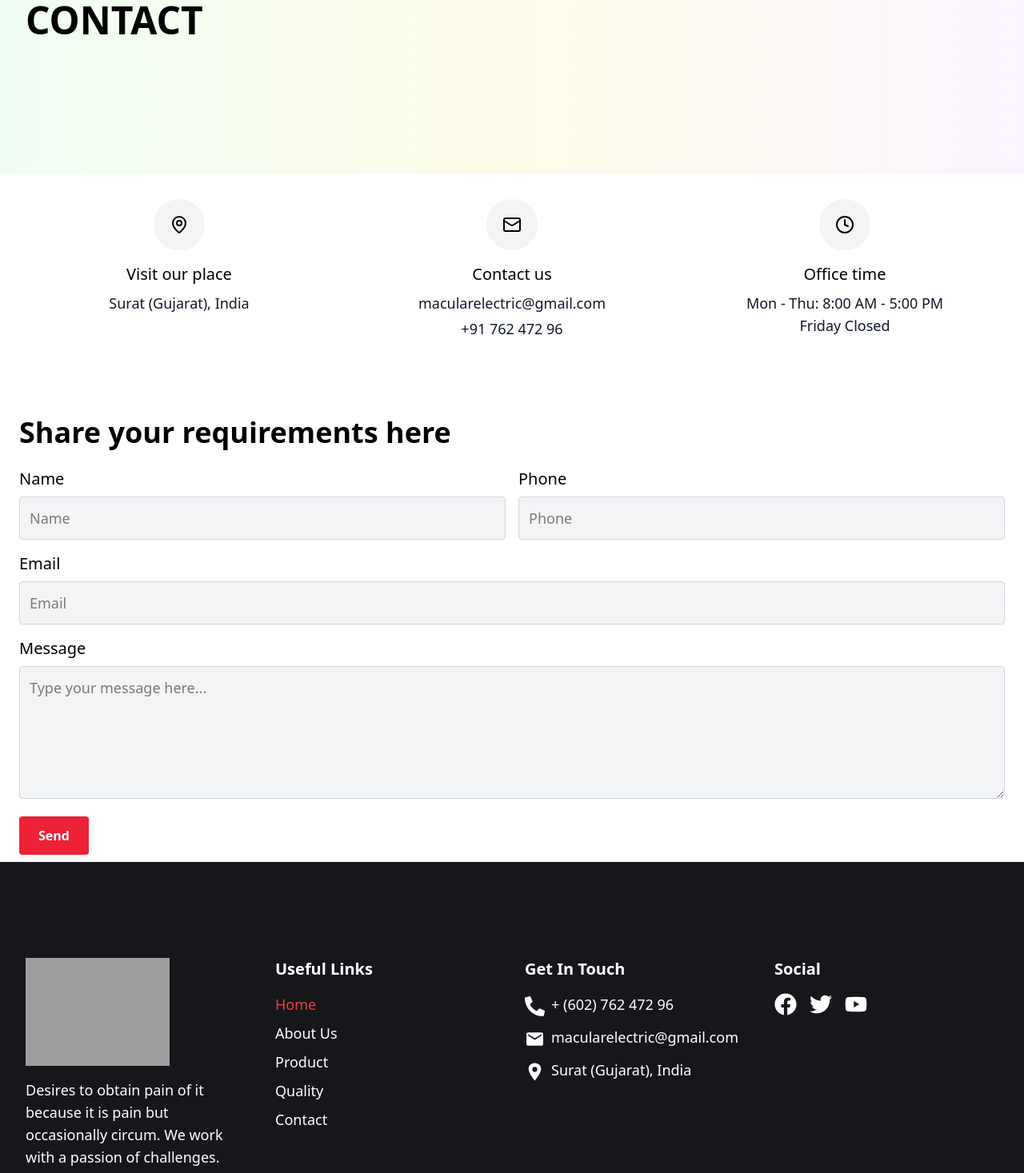
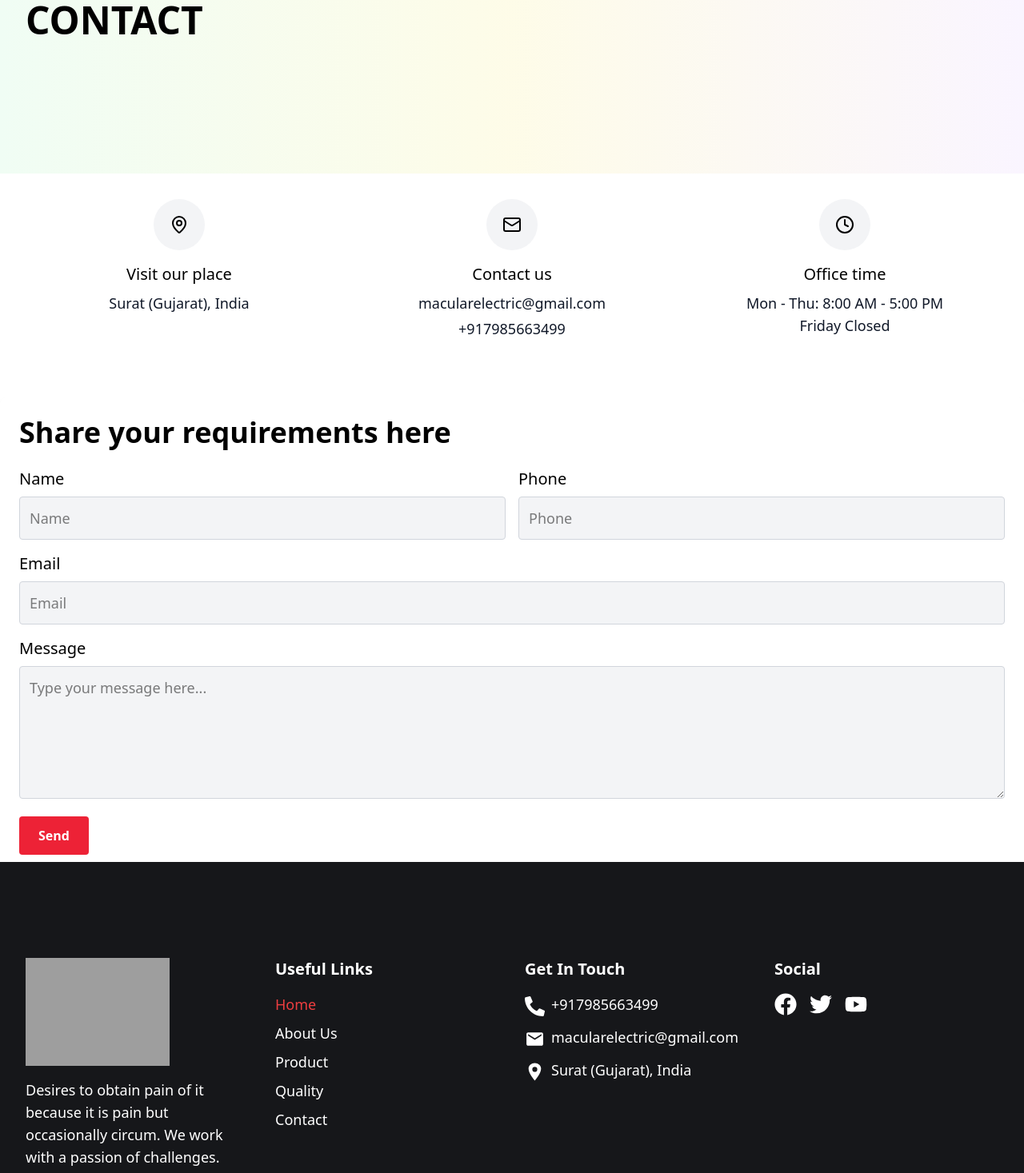
Before and after one commit to adityapandey141/macular-industries, a Next.js app: page /contact-us in a window 1280 px wide. Shown: the part 305-1772 px from the top of the page at 80% size. Built offline with nearby package versions, Linux system fonts and the light colour scheme; grey boxes are pictures that could not be loaded.

Commit message:
Testing paths

```diff
--- a/src/components/contact/ContactDetails.jsx
+++ b/src/components/contact/ContactDetails.jsx
@@ -22,7 +22,7 @@ const ContactDetails = () => {
             </div>
             <h3 className="text-base sm:text-xl font-medium text-black mb-2">Contact us</h3>
             <p className="text-gray-900 text-sm sm:text-lg break-words">macularelectric@gmail.com</p>
-            <p className="text-gray-900 text-sm sm:text-lg mt-1">+91 762 472 96</p>
+            <p className="text-gray-900 text-sm sm:text-lg mt-1">+917985663499</p>
           </div>
 
 
--- a/src/layout/Footer.jsx
+++ b/src/layout/Footer.jsx
@@ -55,8 +55,8 @@ const Footer = () => {
          <div className="space-y-2 text-lg">
         <div className="flex items-start mb-3">
           <FaPhoneAlt className="text-white mr-2 mt-1" size={25} />
-          <a href="tel:+ (602) 762 472 96" className="hover:text-[#ED3E40]">
-            + (602) 762 472 96
+          <a href="tel:+917985663499" className="hover:text-[#ED3E40]">
+           +917985663499
           </a>
         </div>
         <div className="flex items-start mb-3">
```
